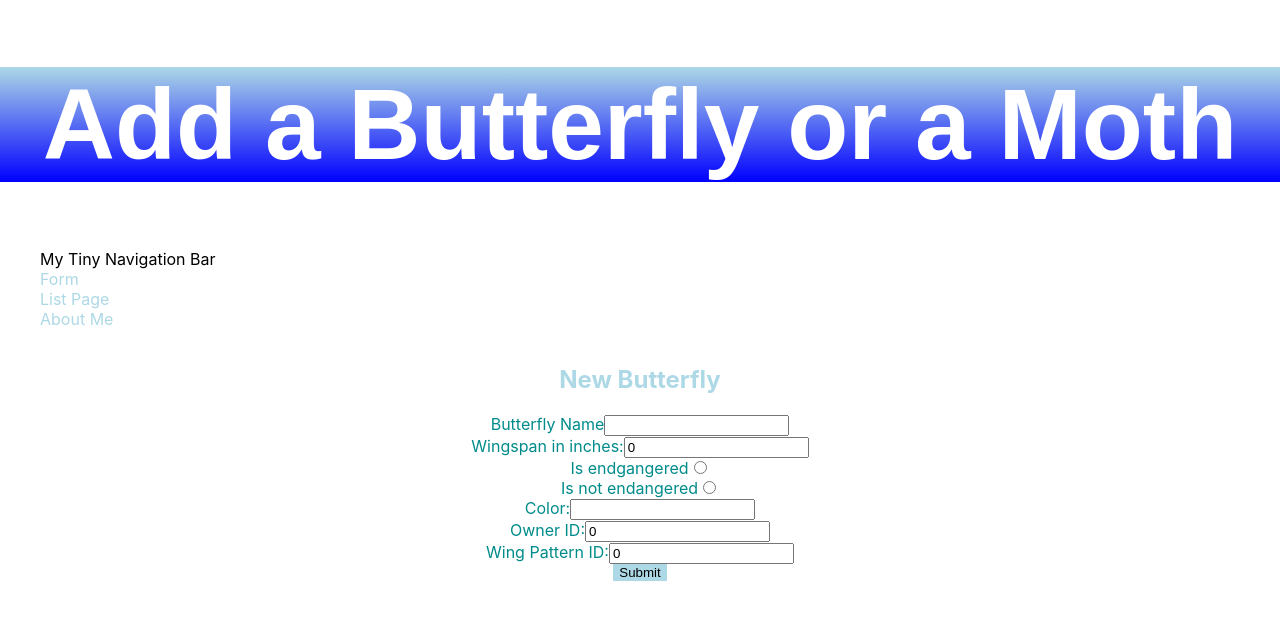
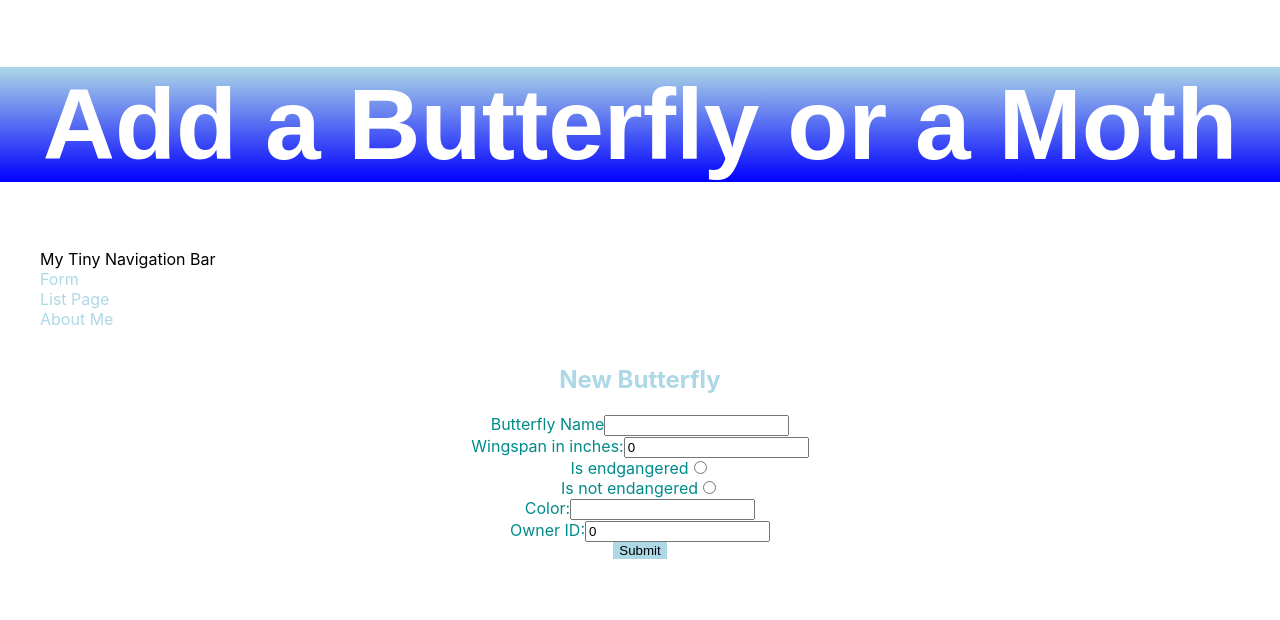
Before and after one commit to breeannb/butterfly-fe, a React (Create React App) app: page /admin in a window 1280 px wide. Shown: the top 620 px of the page. Built offline with nearby package versions, Linux system fonts and the light colour scheme.

Commit message:
fixed dropdown for wingpattern

```diff
--- a/src/Admin.js
+++ b/src/Admin.js
@@ -68,10 +68,10 @@ export default class Admin extends Component {
                         <input onChange={this.handleAllChange} value={this.state.owner_id} name="owner_id" type="number"/>
                     </label>
 
-                    <label>
+                    {/* <label>
                         Wing Pattern ID:
                         <input onChange={this.handleAllChange} value={this.state.owner_id} name="wingpattern_id" type="number"/>
-                    </label>
+                    </label> */}
 
                     <button> Submit</button>
 
```
